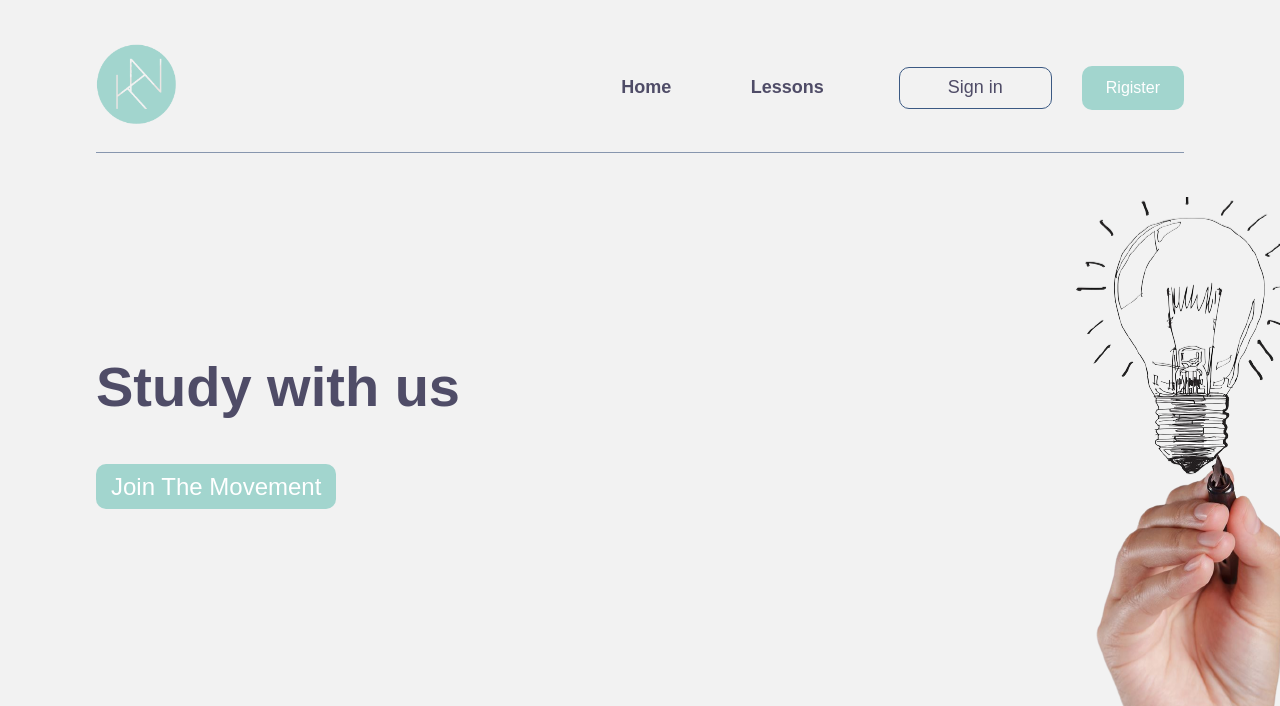
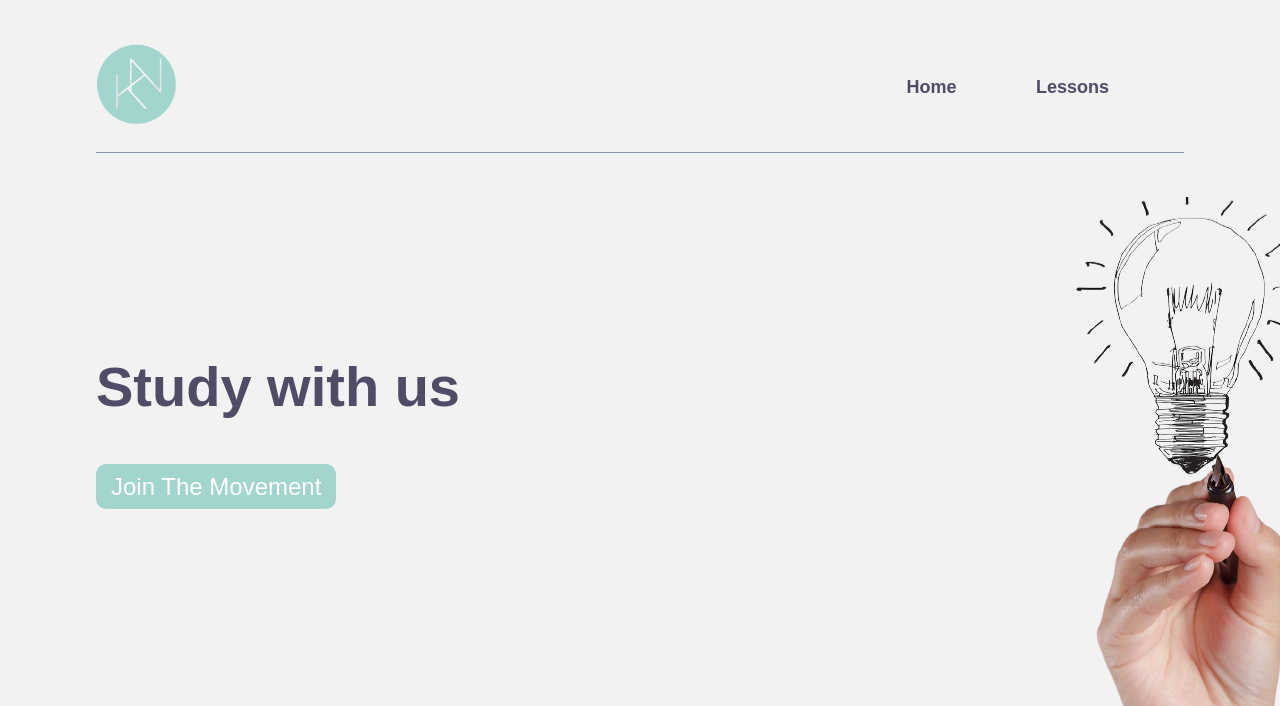
Before and after one commit to EichiMirai/EnglishCourse, a PHP site: page / in a window 1280 px wide. Shown: the top 706 px of the page. Run offline with PHP 8.4, Linux system fonts and the light colour scheme; some libraries are stand-ins or nearby versions.

Commit message:
Update index.php

```diff
--- a/index.php
+++ b/index.php
@@ -13,7 +13,7 @@
 
         <header>
 
-          <a href="#" class="logo"> <img src="img/logo.png" alt=""</a>
+          <a href="#" class="logo"> <img src="img/logo.png" alt=""></a>
             <div class="right_header">
 
 
@@ -24,12 +24,13 @@
 
               </ul>
                 <div class="btns">
-
-                    <a href="signIn.html" class="btn_light">Sign in</a>
-                      <a href="register.html" class="btn_green">Rigister</a>
+                    <a href="signIn.html" class="btn_light" id="signin" style="display:none;" >Sign in</a>
+                    <a href="index.html" class="btn_light" style="display:none;" id="logout">Log out</a>
+                      <a href="register.html" class="btn_green" id="login" style="display:none;" >Rigister</a>
 
                     </div>
           </div>
+
         </header>
         <section id="main_banner" style="background-image: url('img/hand.png');">
           <div class="container_custom">
@@ -106,5 +107,10 @@
 
         </footer>
 
+        <script src="https://www.gstatic.com/firebasejs/5.6.0/firebase-app.js"></script>
+        <script src="https://www.gstatic.com/firebasejs/5.6.0/firebase-auth.js"></script>
+        <script src="https://www.gstatic.com/firebasejs/5.6.0/firebase-firestore.js"></script>
+        <script src="scripts/configg.js"></script>
+        <script src="scripts/index.js"></script>
       </body>
 </html>
```
